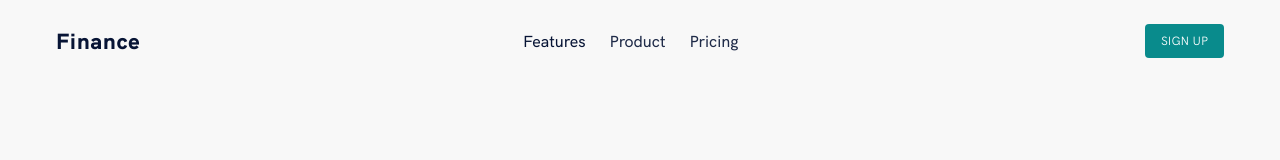
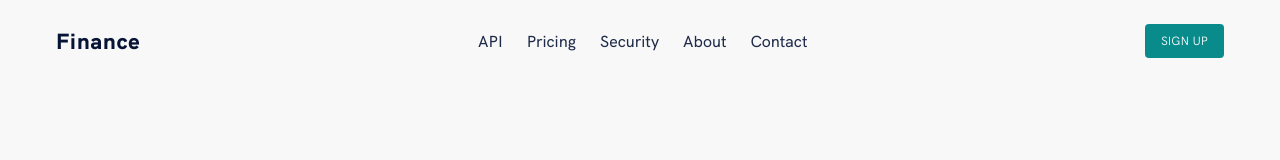
Before and after one commit to maxwellarrigona/moria, a Gatsby site: page / in a window 1280 px wide. Shown: the top 160 px of the page. Built offline with nearby package versions, Linux system fonts and the light colour scheme; Gatsby itself is replaced by a stand-in of ours.

Commit message:
Update navigation.js

```diff
--- a/src/components/common/navigation/navigation.js
+++ b/src/components/common/navigation/navigation.js
@@ -15,7 +15,7 @@ import {
   ActionsContainer,
 } from "./style"
 
-const NAV_ITEMS = ["Features", "Product", "Pricing", ""]
+const NAV_ITEMS = ["API", "Pricing", "Security", "About", "Contact"]
 
 export default class Navigation extends Component {
   state = {
```
